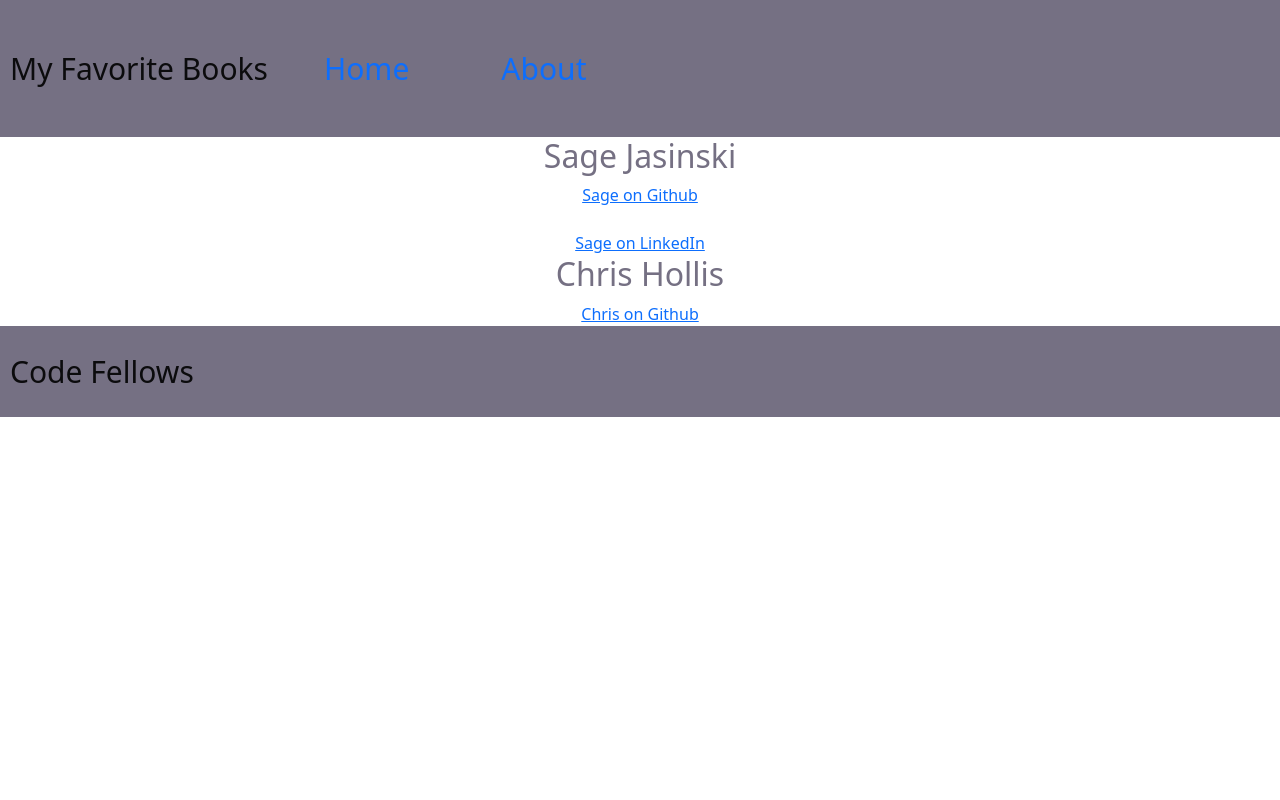
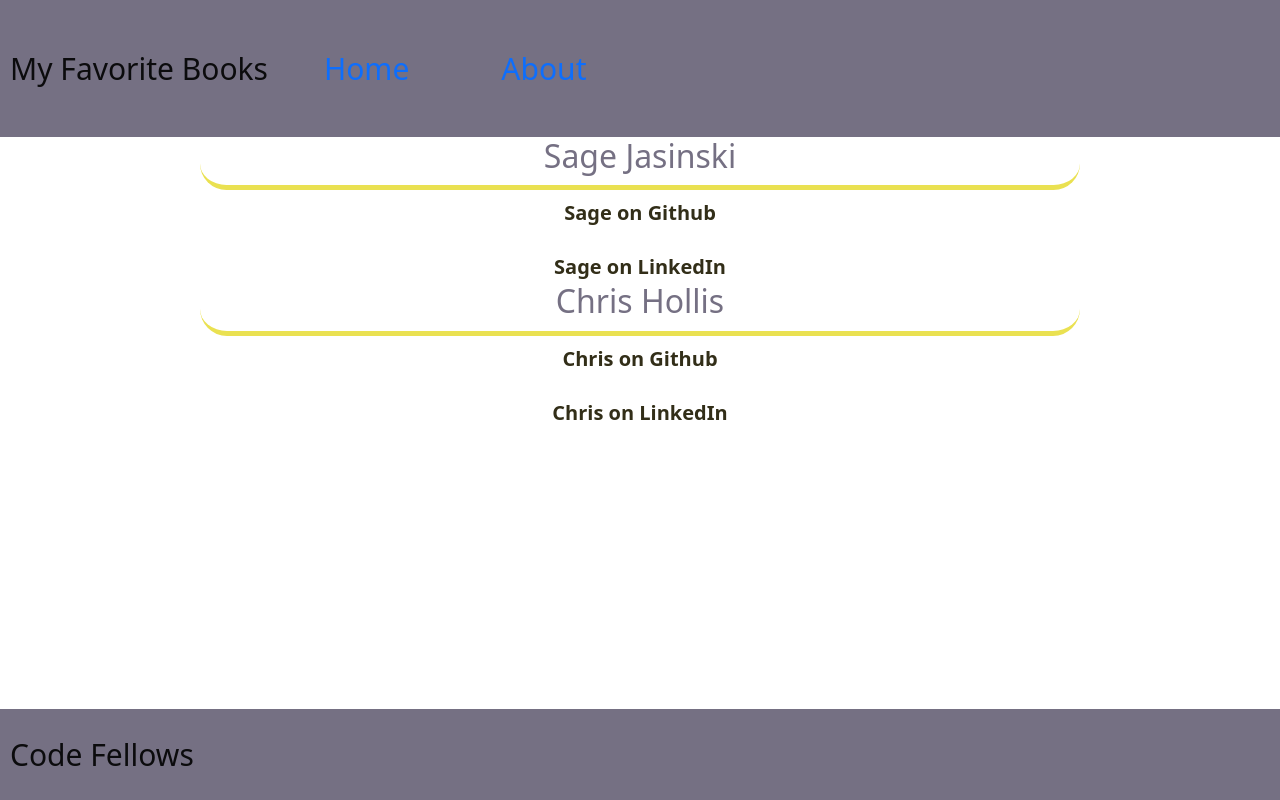
Before and after one commit to SageJasinski/can-of-books-front, a React (Create React App) app: page /about in a window 1280 px wide. Built offline with nearby package versions, Linux system fonts and the light colour scheme.

Commit message:
extra styles added

```diff
--- a/src/About.js
+++ b/src/About.js
@@ -7,13 +7,15 @@ class Profile extends Component {
     /* TODO: render information about the developers */
     return(
       <>
-      <h2>Sage Jasinski</h2>
-        <a href="https://github.com/SageJasinski">Sage on Github</a>
+      <h2 className="names">Sage Jasinski</h2>
+        <a className="linked" href="https://github.com/SageJasinski">Sage on Github</a>
       <br></br>
-        <a href="https://www.linkedin.com/in/sage-jasinski-87186a191/">Sage on LinkedIn</a>
+        <a className="linked" href="https://www.linkedin.com/in/sage-jasinski-87186a191/">Sage on LinkedIn</a>
 
-      <h2>Chris Hollis</h2>
-        <a href="https://github.com/Hollistr/">Chris on Github</a>
+      <h2 className="names">Chris Hollis</h2>
+        <a className="linked" href="https://github.com/Hollistr/">Chris on Github</a>
+        <br></br>
+        <a className="linked" href="https://www.linkedin.com/in/christopher-hollis-1ba7871a8/">Chris on LinkedIn</a>
       </>
     )
   }
--- a/src/Footer.js
+++ b/src/Footer.js
@@ -1,11 +1,12 @@
 import React from 'react';
 import Navbar from 'react-bootstrap/Navbar';
 import './Styles/Navbar.scss'
+import './Styles/footer.scss'
 
 class Footer extends React.Component {
   render() {
     return (
-      <Navbar collapseOnSelect expand="lg">
+      <Navbar className="foot" collapseOnSelect expand="lg">
         <Navbar.Brand>Code Fellows</Navbar.Brand>
       </Navbar>
     )
--- a/src/Styles/About.scss
+++ b/src/Styles/About.scss
@@ -1,22 +1,34 @@
 @import './Variables';
 
 
-h2{
+.names{
     display: flex;
     justify-content:center;
     align-items: center;
     color: $purple;
+    padding-bottom: 10px;
+    border-bottom: 5px solid $yellow;
+    border-radius: 30px;
+    margin-left: 200px;
+    margin-right: 200px;
 }
 
-a {
+.linked {
     text-decoration: none;
     display:flex;
     align-items: center;
     justify-content: center;
+    color: $black;
+    font-weight: 600;
+    font-size: 20px;
+    transition-property: font-size, font-weight;
+    transition-duration: 1s;
+}
+
+.linked:hover {
+    transition-property: font-size, font-weight;
+    transition-duration: 1s;
+    font-weight: 700;
+    font-size: 40px;
     color: $lavender;
 }
-
-a:hover{
-    text-decoration: none;
-    color: $yellow;
-}
--- a/src/Styles/BestBook.scss
+++ b/src/Styles/BestBook.scss
@@ -12,6 +12,7 @@
 }
 
 .message {
+    text-decoration: none;
     display: flex;
     justify-content: center;
     align-items: center;
--- a/src/Styles/Navbar.scss
+++ b/src/Styles/Navbar.scss
@@ -2,7 +2,7 @@
 
 body, html{
     margin: auto;
-    max-width: 1500px;
+    // max-width: 1500px;
 }
 
 nav {
@@ -13,6 +13,8 @@ nav {
 
 nav .nav-link{
     margin: 30px;
+    transition-delay: 00.2s;
+    transition-property:font-size ;
 }
 
 nav .nav-link:hover {
--- /dev/null
+++ b/src/Styles/footer.scss
@@ -0,0 +1,8 @@
+@import './Variables.scss';
+
+.foot.navbar {
+    position: fixed;
+    bottom: 0;
+    right: 0;
+    left: 0;
+}
```
Also changed, not shown: 1 other file (tests, documents, lock files or other folders).
